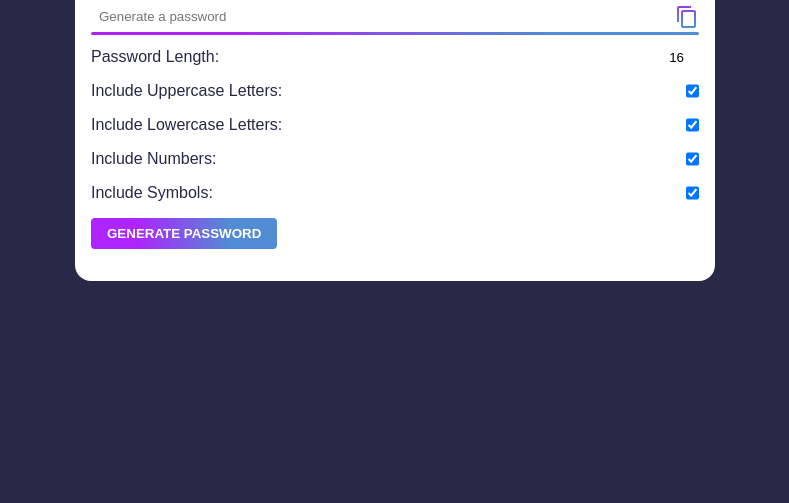
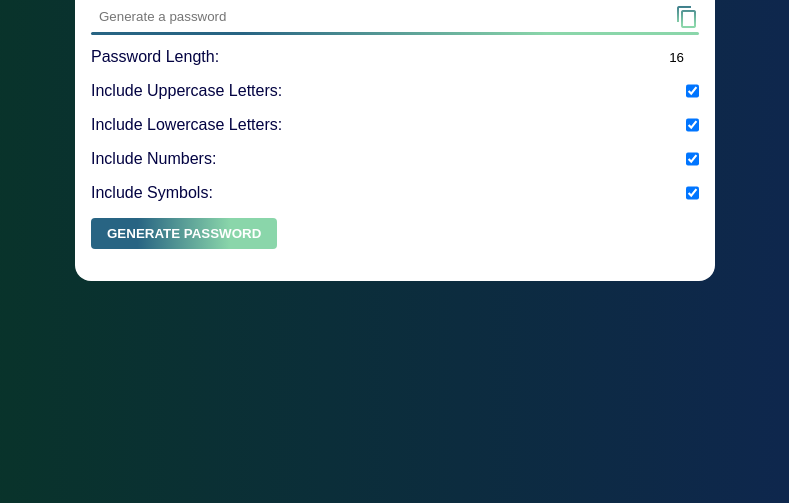
Before and after one commit to illknurtas/password_generator, a plain HTML site: page index.html in a window 1280 px wide. Shown: the part 297-800 px from the top of the page, without its empty margins (245-1034 px from the left). Drawn offline with Linux system fonts and the light colour scheme.

Commit message:
javascript update

```diff
--- a/main.js
+++ b/main.js
@@ -0,0 +1,48 @@
+// PASSWORD FEATURES
+const pswrd_el = document.querySelector('#pswrd');
+const length_el = document.querySelector("#length");
+const uppercase_el = document.querySelector("#uppercase");
+const lowercase_el = document.querySelector("#lowercase");
+const number_el = document.querySelector("#number");
+const symbol_el = document.querySelector("#symbol");
+
+// BUTTONS
+// generate button
+const generate_btn = document.querySelector("#genertr");
+generate_btn.addEventListener("click",generatePassword);
+// copy button
+const copy_btn = document.querySelector("#copy");
+copy_btn.addEventListener("click",copyPassword);
+
+// CHARACTERS
+const uppercase_chars = "ABCDEFGHIJKLMNOPQRSTUVWXYZ";
+const lowercase_chars = "abcdefghijklmnopqrstuvwxyz";
+const number_chars = "0123456789";
+const symbol_chars = "!@#$%^&*()";
+
+// PASSWORD GENERATING FUNCTION
+function generatePassword(){
+    let password = "";
+    let length = length_el.value;
+    let chars = "";
+
+    chars += uppercase_el.checked ? uppercase_chars : "";
+    chars += lowercase_el.checked ? lowercase_chars : "";
+    chars += number_el.checked ? number_chars : "";
+    chars += symbol_el.checked ? symbol_chars : "";
+
+    for (let i = 0; i <= length; i++) {
+        let rand = Math.floor(Math.random() * chars.length);
+        password += chars.substring(rand, rand+1);
+    }
+    pswrd_el.value = password;
+}
+
+
+// PASSWORD COPY FUNCTION
+async function copyPassword(){
+    if(navigator.clipboard){
+        await navigator.clipboard.writeText(pswrd_el.value);
+    }
+    alert("Password Copied!");
+}
--- a/style.css
+++ b/style.css
@@ -6,8 +6,8 @@
 }
 
 body{
-    background-color: #282847;
-    color: #282847;
+    background:linear-gradient(to right, #073720, #102358);
+    color: #030342;
 }
 main{
     display: flex;
@@ -52,7 +52,7 @@ input[type="checkbox"]{
     left: 0;
     right: 0;
     border-radius: 3px;
-    background: linear-gradient(to right, #ad25fc 25%,#518cd4 75%);
+    background: linear-gradient(to right, #286483 25%,#8ad6aa 75%);
 }
 .password-wrap input{
     flex: 1 1 0%;
@@ -65,7 +65,7 @@ input[type="checkbox"]{
 }
 .password-wrap button{
     cursor: pointer;
-    background: linear-gradient(to bottom, #ad25fc 0%,#518cd4 75%);
+    background: linear-gradient(to bottom, #286483 0%,#8ad6aa 75%);
     -webkit-background-clip: text;
     -webkit-text-fill-color: transparent;
 }
@@ -89,7 +89,7 @@ button[type="submit"]{
     color: #fff;
     font-weight: bold;
     text-transform: uppercase;
-    background: linear-gradient(to right,  #ad25fc 25%,#518cd4 50%);
+    background: linear-gradient(to right,  #286483 25%,#8ad6aa 50%);
     background-position: 25%;
     background-size: 200%;
     border-radius: 0.25rem;
```
